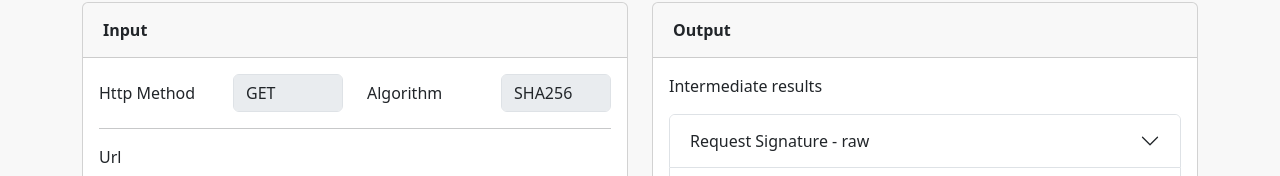
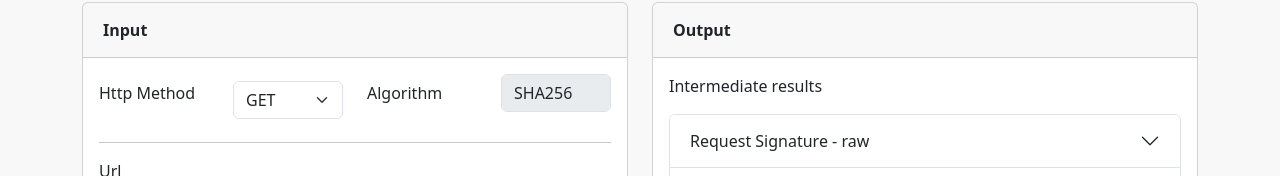
Before and after one commit to tunedglobal/hmac-generator, a React (Create React App) app: page / in a window 1280 px wide. Shown: the part 352-528 px from the top of the page. Built offline with nearby package versions, Linux system fonts and the light colour scheme.

Commit message:
make http method editable

```diff
--- a/src/components/hamc-builder.js
+++ b/src/components/hamc-builder.js
@@ -38,6 +38,7 @@ function HMACBuilder() {
     const [timestamp, setTimestamp] = useState(getCurrentTimestamp());
     const [signatureRaw, setSignatureRaw] = useState("");
     const [signatureHash, setSignatureHash] = useState("");
+    const [httpMethod, setHttpMethod] = useState("");
 
     const [show, setShow] = useState(false);
     const target = useRef(null);
@@ -62,6 +63,10 @@ function HMACBuilder() {
         setTimestamp(event.target.value);
     };
 
+    const handleHttpMethodChange = (event) => {
+        setHttpMethod(event.target.value);
+    };
+
     const handleCopyClick = () => {
         setShow(true);
         setTimeout(() => {
@@ -77,6 +82,7 @@ function HMACBuilder() {
     const resetForm = () => {
         setAccessKey("");
         setSecretKey("");
+        setHttpMethod("GET");
         setUrl("");
         setHMAC("");
         setNonce(uuidv4());
@@ -98,7 +104,6 @@ function HMACBuilder() {
             return;
         }
 
-        const httpMethod = "GET";
         const uri = encode(url);
 
         const signatureRawData = `${accessKey}${httpMethod}${uri}${nonce}${timestamp}`;
@@ -116,7 +121,7 @@ function HMACBuilder() {
 
     useEffect(() => {
         generateHMAC();
-    }, [accessKey, secretKey, url, nonce, timestamp]);
+    }, [accessKey, secretKey, url, nonce, timestamp, httpMethod]);
 
     return (
         <Container>
@@ -144,9 +149,12 @@ function HMACBuilder() {
                                     <Form.Label column sm="3">
                                         Http Method
                                     </Form.Label>
-                                    <Col sm="3">
-                                        <Form.Control disabled defaultValue="GET" />
-                                    </Col>
+                                    <Form.Label column sm="3">
+                                        <Form.Select defaultValue="GET" onChange={handleHttpMethodChange}>
+                                            <option value="GET">GET</option>
+                                            <option value="POST">POST</option>
+                                        </Form.Select>
+                                    </Form.Label>
                                     <Form.Label column sm="3">
                                         Algorithm
                                     </Form.Label>
```
